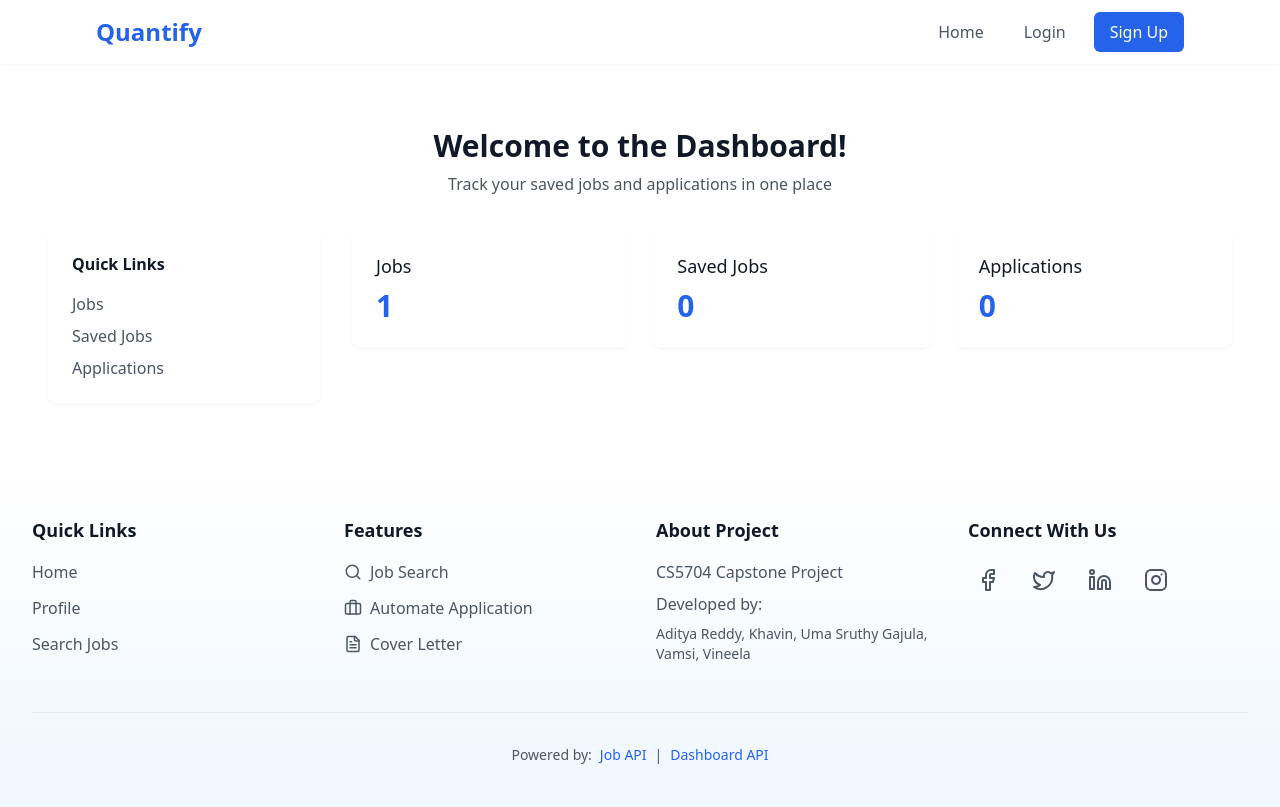
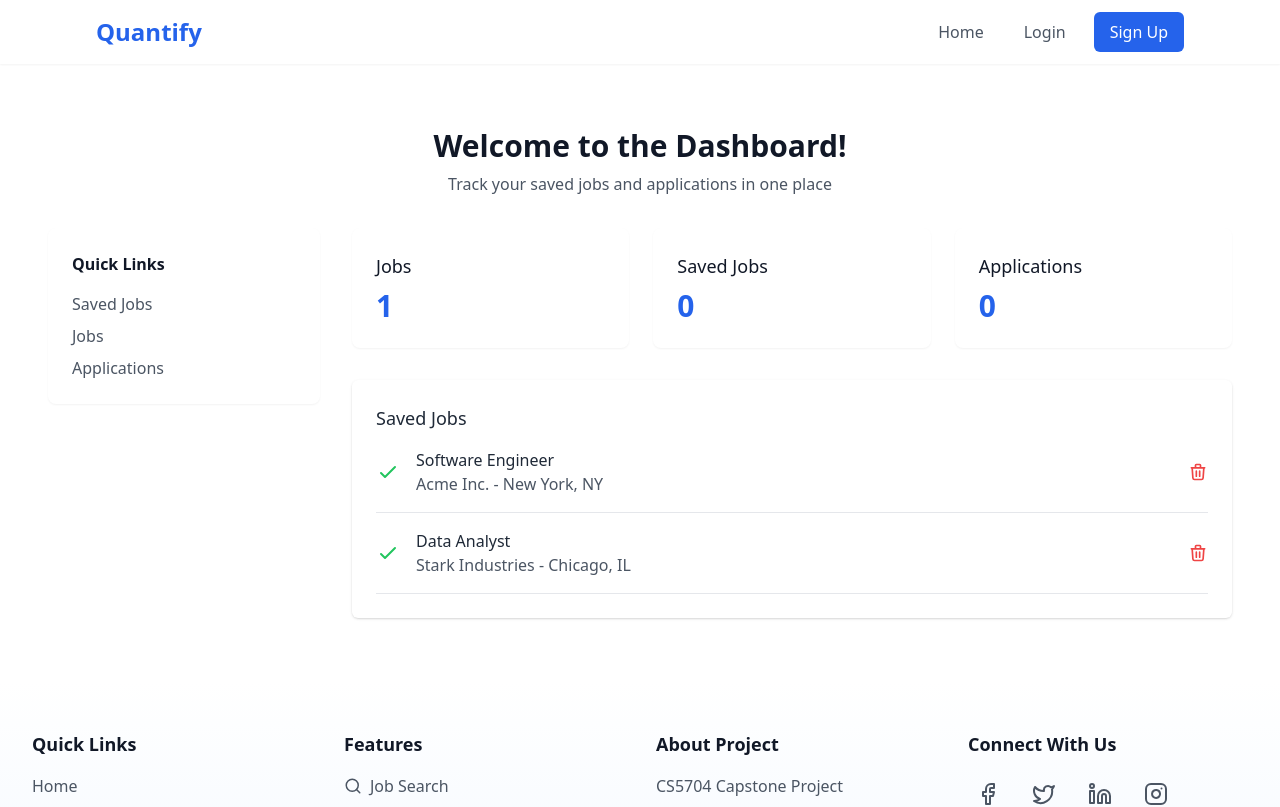
Before and after one commit to adiboy6/Quantify, a React (Vite) app in the folder dashboard/frontend/: page /dashboard/saved-jobs in a window 1280 px wide. Shown: the top 807 px of the page. Built offline with nearby package versions, Linux system fonts and the light colour scheme; no server answers; some icons are missing; what @radix-ui/themes would draw is missing.

Commit message:
updating the user story

```diff
--- a/dashboard/frontend/src/App.jsx
+++ b/dashboard/frontend/src/App.jsx
@@ -14,6 +14,7 @@ import "@radix-ui/themes/styles.css";
 import { Theme } from "@radix-ui/themes";
 import SavedJobs from './Dashboard/savedJobs';
 import Dashboard from './Dashboard/Dashboard.jsx';
+
 
 
 // Protected Route Component
--- a/dashboard/frontend/src/Dashboard/Dashboard.jsx
+++ b/dashboard/frontend/src/Dashboard/Dashboard.jsx
@@ -1,16 +1,18 @@
 import React from 'react';
-import { Building, MapPin, BookmarkPlus } from 'lucide-react';
+import { Outlet, Link, useLocation } from 'react-router-dom';
 
 const Dashboard = () => {
+  const location = useLocation();
+
   // Sample jobs data
   const jobs = [
     {
       id: 1,
-      title: "Summer 2025 Supply Chain Intern-Master's Degree",
-      company: "Applied Materials",
-      location: "Austin, TX, USA",
-      type: "Internship",
-      logo: "/api/placeholder/80/80"
+      title: 'Summer 2025 Supply Chain Intern-Master\'s Degree',
+      company: 'Applied Materials',
+      location: 'Austin, TX, USA',
+      type: 'Internship',
+      logo: '/api/placeholder/80/80'
     }
   ];
 
@@ -25,18 +27,24 @@ const Dashboard = () => {
         </p>
       </div>
 
-      {/* Main Content Grid */}
       <div className="grid grid-cols-1 lg:grid-cols-12 gap-8">
         {/* Sidebar */}
         <div className="lg:col-span-3">
           <div className="bg-white p-6 rounded-lg shadow-sm">
             <h2 className="font-semibold text-gray-900 mb-4">Quick Links</h2>
             <nav className="space-y-2">
+              <Link
+                to="/dashboard/saved-jobs"
+                className={`block text-gray-600 hover:text-blue-600 ${
+                  location.pathname.includes('/saved-jobs')
+                    ? 'text-blue-600'
+                    : ''
+                }`}
+              >
+                Saved Jobs
+              </Link>
               <a href="#jobs" className="block text-gray-600 hover:text-blue-600">
                 Jobs
-              </a>
-              <a href="#saved-jobs" className="block text-gray-600 hover:text-blue-600">
-                Saved Jobs
               </a>
               <a href="#applications" className="block text-gray-600 hover:text-blue-600">
                 Applications
@@ -65,7 +73,7 @@ const Dashboard = () => {
 
           {/* Main Content Section */}
           <section id="main-content" className="bg-white rounded-lg shadow-sm">
-            {/* Content will be rendered by the router */}
+            <Outlet />
           </section>
         </div>
       </div>
--- a/dashboard/frontend/src/Dashboard/savedJobs.jsx
+++ b/dashboard/frontend/src/Dashboard/savedJobs.jsx
@@ -1,36 +1,108 @@
-import React from 'react';
-import { Outlet, Link, useLocation } from 'react-router-dom';
+import React, { useState } from 'react';
 
-const Dashboard = () => {
-  const location = useLocation();
+// Sample job data
+const jobData = [
+  {
+    id: 1,
+    title: 'Software Engineer',
+    company: 'Acme Inc.',
+    location: 'New York, NY',
+    isSaved: true
+  },
+  {
+    id: 2,
+    title: 'UI Designer',
+    company: 'Globex Corp.',
+    location: 'San Francisco, CA',
+    isSaved: false
+  },
+  {
+    id: 3,
+    title: 'Data Analyst',
+    company: 'Stark Industries',
+    location: 'Chicago, IL',
+    isSaved: true
+  },
+  {
+    id: 4,
+    title: 'DevOps Engineer',
+    company: 'Wayne Enterprises',
+    location: 'Seattle, WA',
+    isSaved: false
+  }
+];
+
+const SavedJobs = () => {
+  const [savedJobs, setSavedJobs] = useState(
+    jobData.filter(job => job.isSaved)
+  );
+
+  const toggleSavedJob = (job) => {
+    const updatedJobs = jobData.map(j =>
+      j.id === job.id ? { ...j, isSaved: !j.isSaved } : j
+    );
+    setSavedJobs(updatedJobs.filter(j => j.isSaved));
+  };
 
   return (
-    <div className="max-w-7xl mx-auto px-4 sm:px-6 lg:px-8 py-8">
-      <div className="flex flex-col md:flex-row gap-6">
-        {/* Sidebar Navigation */}
-        <div className="w-full md:w-64 flex-shrink-0">
-          <nav className="space-y-1">
-            <Link
-              to="/dashboard/saved-jobs"
-              className={`flex items-center px-4 py-2 text-sm font-medium rounded-md ${
-                location.pathname.includes('/saved-jobs')
-                  ? 'bg-blue-100 text-blue-700'
-                  : 'text-gray-600 hover:bg-gray-50 hover:text-gray-900'
-              }`}
+    <div className="bg-white shadow rounded-md p-6">
+      <h2 className="text-lg font-medium mb-4">Saved Jobs</h2>
+      {savedJobs.length > 0 ? (
+        <ul className="space-y-4">
+          {savedJobs.map(job => (
+            <li
+              key={job.id}
+              className="flex items-center justify-between border-b pb-4"
             >
-              Saved Jobs
-            </Link>
-            {/* Add other dashboard navigation items here */}
-          </nav>
-        </div>
-
-        {/* Main Content Area */}
-        <div className="flex-1">
-          <Outlet />
-        </div>
-      </div>
+              <div className="flex items-center space-x-4">
+                <div className="flex-shrink-0">
+                  <svg
+                    className={`h-6 w-6 ${job.isSaved ? 'text-green-500' : 'text-gray-400'}`}
+                    fill="none"
+                    viewBox="0 0 24 24"
+                    stroke="currentColor"
+                  >
+                    <path
+                      strokeLinecap="round"
+                      strokeLinejoin="round"
+                      strokeWidth={2}
+                      d="M5 13l4 4L19 7"
+                    />
+                  </svg>
+                </div>
+                <div>
+                  <h3 className="font-medium">{job.title}</h3>
+                  <p className="text-gray-600">
+                    {job.company} - {job.location}
+                  </p>
+                </div>
+              </div>
+              <button
+                className="text-red-500 hover:text-red-700 focus:outline-none"
+                onClick={() => toggleSavedJob(job)}
+              >
+                <svg
+                  className="h-5 w-5"
+                  fill="none"
+                  viewBox="0 0 24 24"
+                  stroke="currentColor"
+                >
+                  <path
+                    strokeLinecap="round"
+                    strokeLinejoin="round"
+                    strokeWidth={2}
+                    d="M19 7l-.867 12.142A2 2 0 0116.138 21H7.862a2 2 0 01-1.995-1.858L5 7m5 4v6m4-6v6m1-10V4a1 1 0 00-1-1h-4a1 1 0 00-1 1v3M4 7h16"
+                  />
+                </svg>
+              </button>
+            </li>
+          ))}
+        </ul>
+      ) : (
+        <p className="text-gray-500">No saved jobs.</p>
+      )}
     </div>
   );
 };
 
-export default Dashboard;
+export default SavedJobs;
--- /dev/null
+++ b/dashboard/frontend/src/SavedJobs.jsx
@@ -0,0 +1,12 @@
+import React from 'react';
+import SavedJobs from '../components/SavedJobs';
+
+const SavedJobs = () => {
+  return (
+    <div className="max-w-7xl mx-auto px-4 sm:px-6 lg:px-8 py-8">
+      <SavedJobs />
+    </div>
+  );
+};
+
+export default SavedJobs;
```
Also changed, not shown: 1 other file (tests, documents, lock files or other folders).
